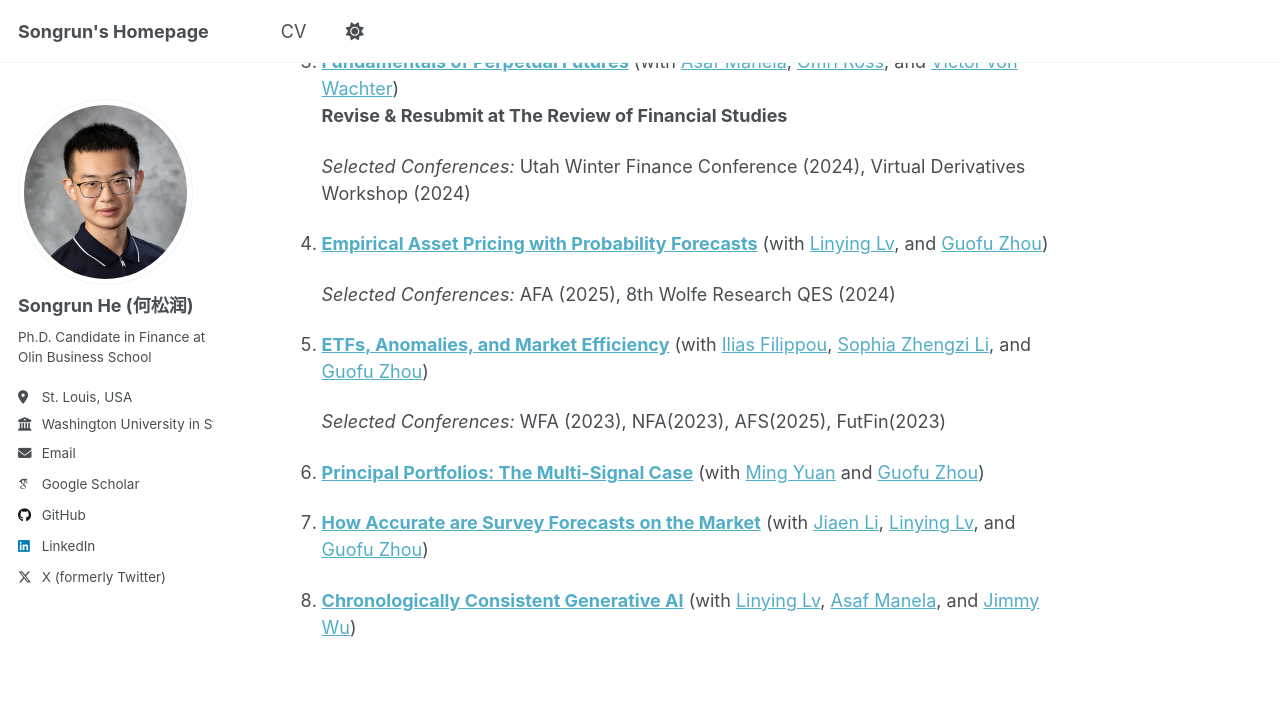
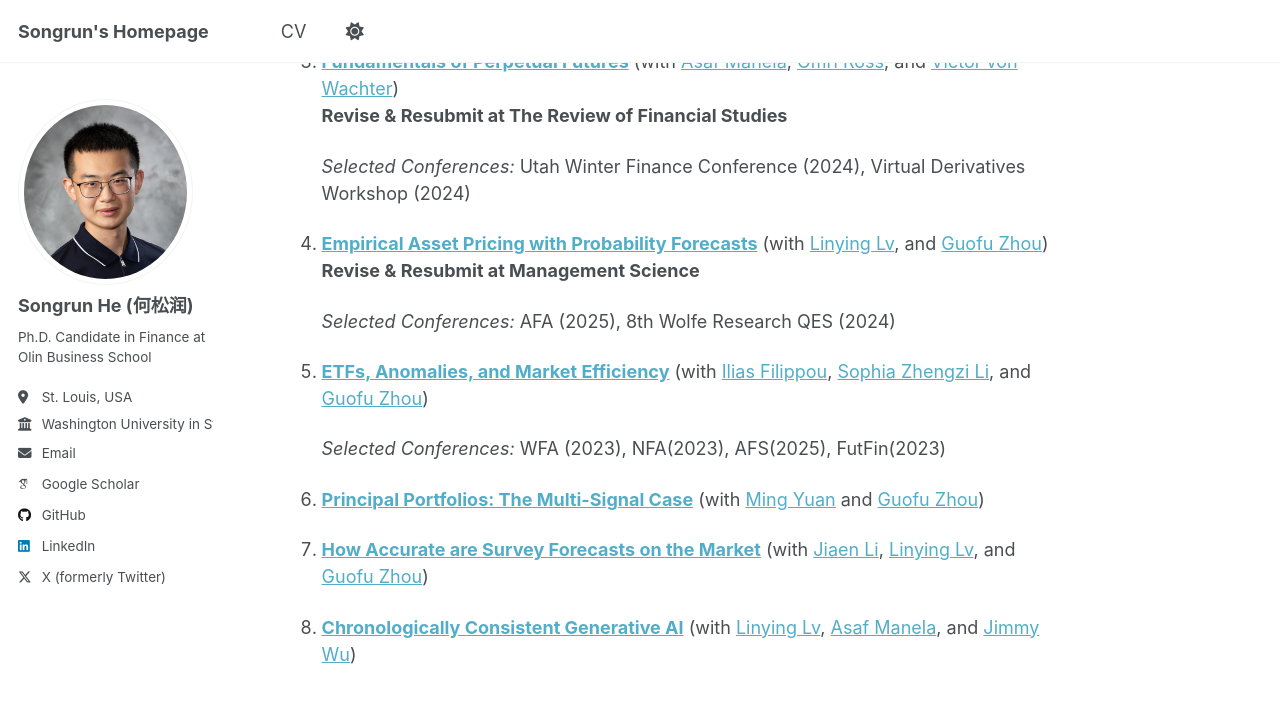
Before and after one commit to hesongrun/hesongrun.github.io, a Jekyll site: the page built from _pages/about.md, in a window 1280 px wide and 900 px high, scrolled down 1235 px. Shown: the top 703 px of the window. Built offline with Jekyll 4.4.1, drawn with Linux system fonts in a browser that asks for light colours; some web fonts are replaced.

Commit message:
Revise numbering and add resubmission notes
Updated the numbering of research papers and added a resubmission note for 'Empirical Asset Pricing with Probability Forecasts'.

```diff
--- a/_pages/about.md
+++ b/_pages/about.md
@@ -50,14 +50,15 @@ My research tries to understand the broad picture of the financial market and in
    *Selected Conferences:* Utah Winter Finance Conference (2024), Virtual Derivatives Workshop (2024)
 
 5. [**Empirical Asset Pricing with Probability Forecasts**](https://papers.ssrn.com/sol3/papers.cfm?abstract_id=4717935) (with [Linying Lv](https://www.linyinglv.com/), and [Guofu Zhou](https://guofuzhou.github.io/))
+  **Revise & Resubmit at Management Science**
 
    *Selected Conferences:* AFA (2025), 8th Wolfe Research QES (2024)
 
-6. [**ETFs, Anomalies, and Market Efficiency**](https://papers.ssrn.com/sol3/papers.cfm?abstract_id=4056260) (with [Ilias Filippou](https://sites.google.com/view/iliasfilippou/home), [Sophia Zhengzi Li](https://sites.google.com/site/szlwebpage), and [Guofu Zhou](https://guofuzhou.github.io/))
+7. [**ETFs, Anomalies, and Market Efficiency**](https://papers.ssrn.com/sol3/papers.cfm?abstract_id=4056260) (with [Ilias Filippou](https://sites.google.com/view/iliasfilippou/home), [Sophia Zhengzi Li](https://sites.google.com/site/szlwebpage), and [Guofu Zhou](https://guofuzhou.github.io/))
 
    *Selected Conferences:* WFA (2023), NFA(2023), AFS(2025), FutFin(2023)
 
-7. [**Principal Portfolios: The Multi-Signal Case**](https://papers.ssrn.com/sol3/papers.cfm?abstract_id=4245333) (with [Ming Yuan](https://www.columbia.edu/~my2550/) and [Guofu Zhou](https://guofuzhou.github.io/))
+8. [**Principal Portfolios: The Multi-Signal Case**](https://papers.ssrn.com/sol3/papers.cfm?abstract_id=4245333) (with [Ming Yuan](https://www.columbia.edu/~my2550/) and [Guofu Zhou](https://guofuzhou.github.io/))
   <!-- **Reject & Resubmit at Management Science**   -->
 
 7. [**How Accurate are Survey Forecasts on the Market**](https://papers.ssrn.com/sol3/papers.cfm?abstract_id=4390165) (with [Jiaen Li](https://sites.google.com/view/jiaenli/home), [Linying Lv](https://www.linyinglv.com/), and [Guofu Zhou](https://guofuzhou.github.io/))
```
